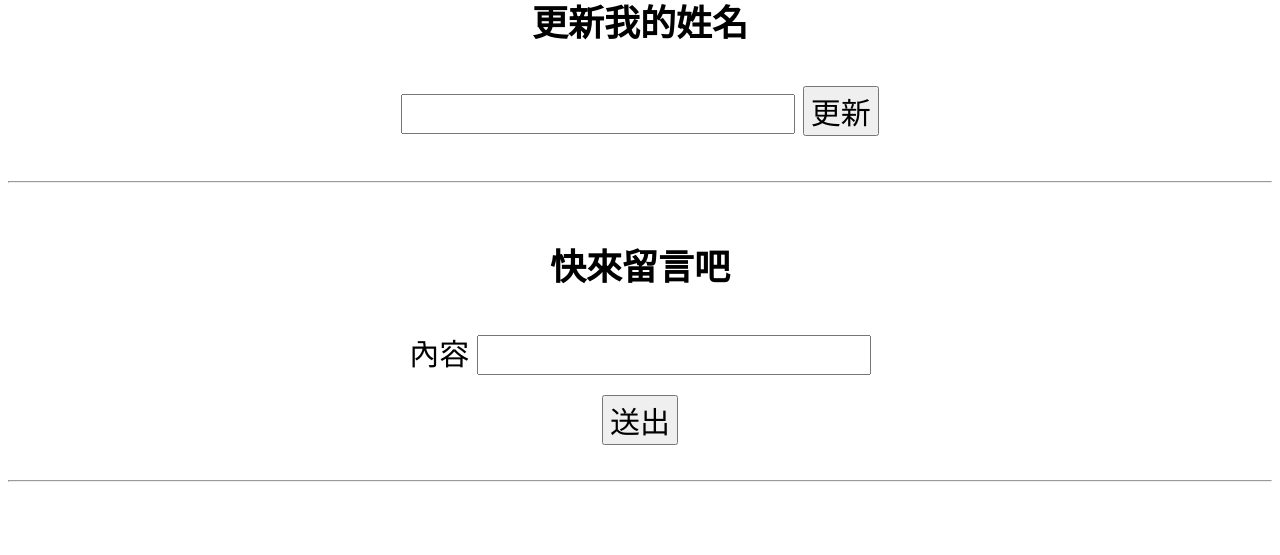
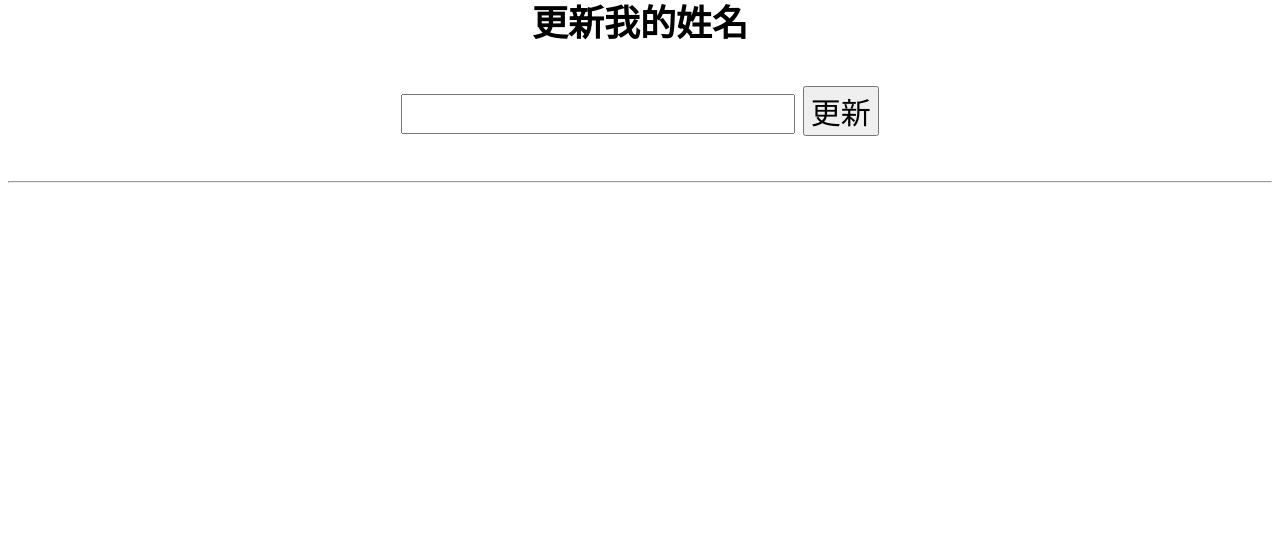
Before and after one commit to ChenYingYu/RemoteTasks, a FastAPI app: template week7/templates/member.html in a window 1280 px wide. Shown: the part 635-1190 px from the top of the page. After the commit the page ends 818 px from the top, so only its background shows below. Run offline with FastAPI, Linux system fonts and the light colour scheme; the template is opened without the code that fills it, so the values that code supplies are empty.

Commit message:
chore: Remove unused code snippet

```diff
--- a/week7/static/member.js
+++ b/week7/static/member.js
@@ -1,18 +1,3 @@
-document.querySelectorAll(".delete-button").forEach((button) => {
-  button.addEventListener("click", () => {
-    const messageId = button.getAttribute("message-id");
-    if (confirm("確定要刪除嗎？")) {
-      fetch(`/deleteMessage/${messageId}`, {
-        method: "DELETE",
-      }).then((response) => {
-        if (response.ok) {
-          window.location.href = "/member";
-        }
-      });
-    }
-  });
-});
-
 document.getElementById("search-button").addEventListener("click", async () => {
   const memberId = document.getElementById("search-id").value.trim();
   if (!isNaN(memberId)) {
--- a/week7/templates/member.html
+++ b/week7/templates/member.html
@@ -29,31 +29,6 @@
         <div id="update-result"></div>
       </div>
       <hr />
-      <div>
-        <h2>快來留言吧</h2>
-        <form action="/createMessage" method="POST" id="message-form">
-          <div>
-            <label for="message-content">內容</label>
-            <input type="text" id="message-content" name="message_content" required />
-          </div>
-          <div>
-            <button type="submit" id="message-button">送出</button>
-          </div>
-        </form>
-      </div>
-      <hr />
-      <div>
-        <ul style="list-style-type: none;">
-          {% for msg in messages %}
-          <li>
-            <strong>{{ msg.name }}</strong>: <span style="font-weight: normal;">{{ msg.content }}</span>
-            {% if msg.member_id == request.session["LOGGED-IN"].user_id %}
-            <button class="delete-button" message-id="{{ msg.id }}">X</button>
-            {% endif %}
-          </li>
-          {% endfor %}
-        </ul>
-      </div>
     </main>
   </body>
 </html>
```
